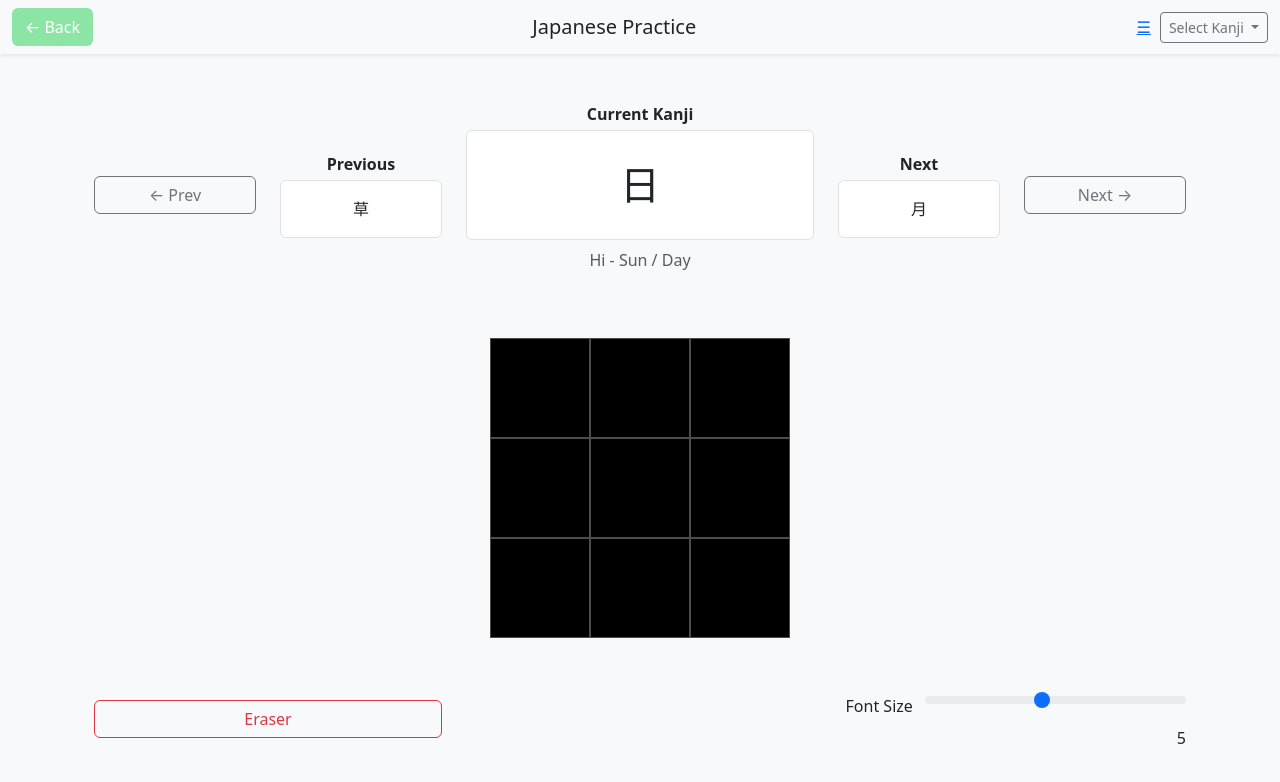
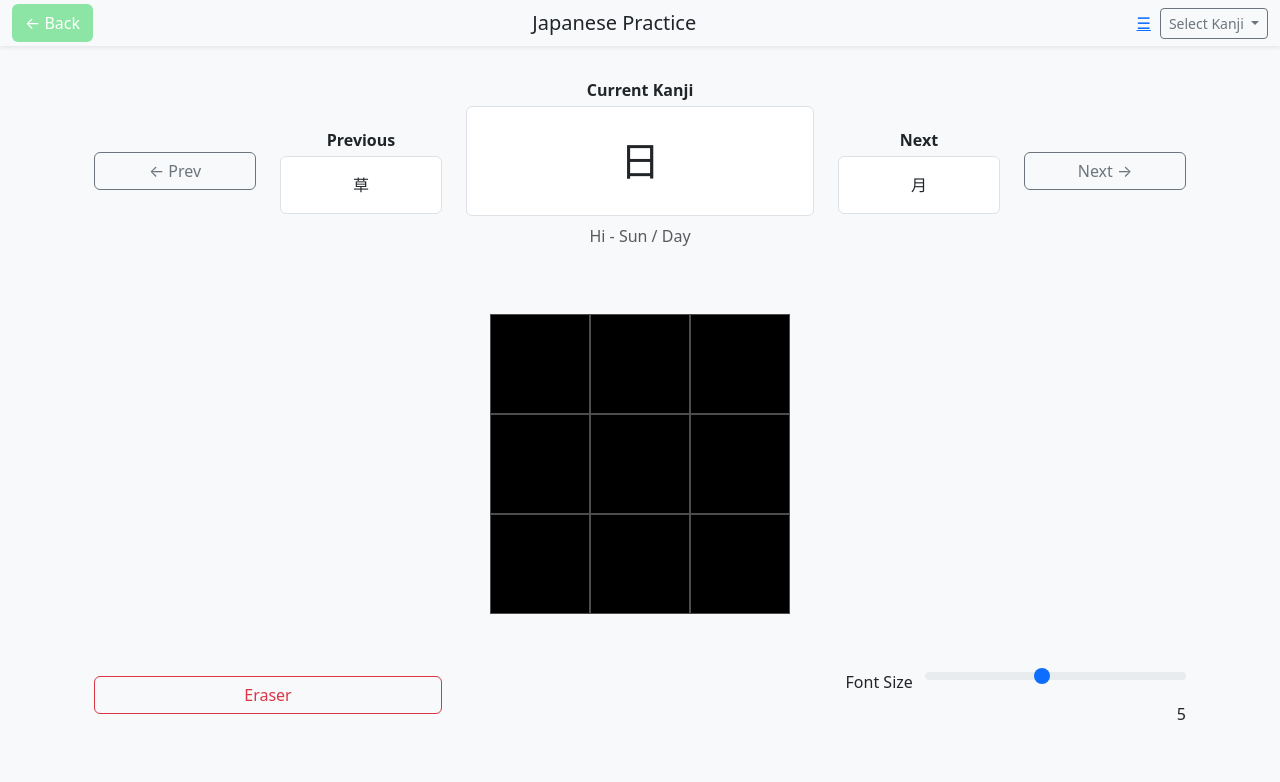
Before and after one commit to Sam89001/Amys-Project, a plain HTML site: page frontend/public/practicePage.html in a window 1280 px wide. Drawn offline with nearby package versions, Linux system fonts and the light colour scheme.

Commit message:
fixing passing issues

```diff
--- a/frontend/public/practicePage.html
+++ b/frontend/public/practicePage.html
@@ -15,7 +15,7 @@
   <body class="bg-light">
 
     <!-- Navbar -->
-    <nav class="navbar bg-light py-2 shadow-sm">
+    <nav class="navbar bg-light py-1 shadow-sm">
       <div class="container-fluid d-flex justify-content-between align-items-center">
 
         <!-- Left -->
@@ -51,7 +51,7 @@
 
 
     <!-- Blank Page Content Area -->
-    <div class="container py-4">
+    <div class="container py-2">
       <!-- Kanji Navigation Row -->
         <div class="container mt-4">
           <div class="row align-items-center text-center">
```
